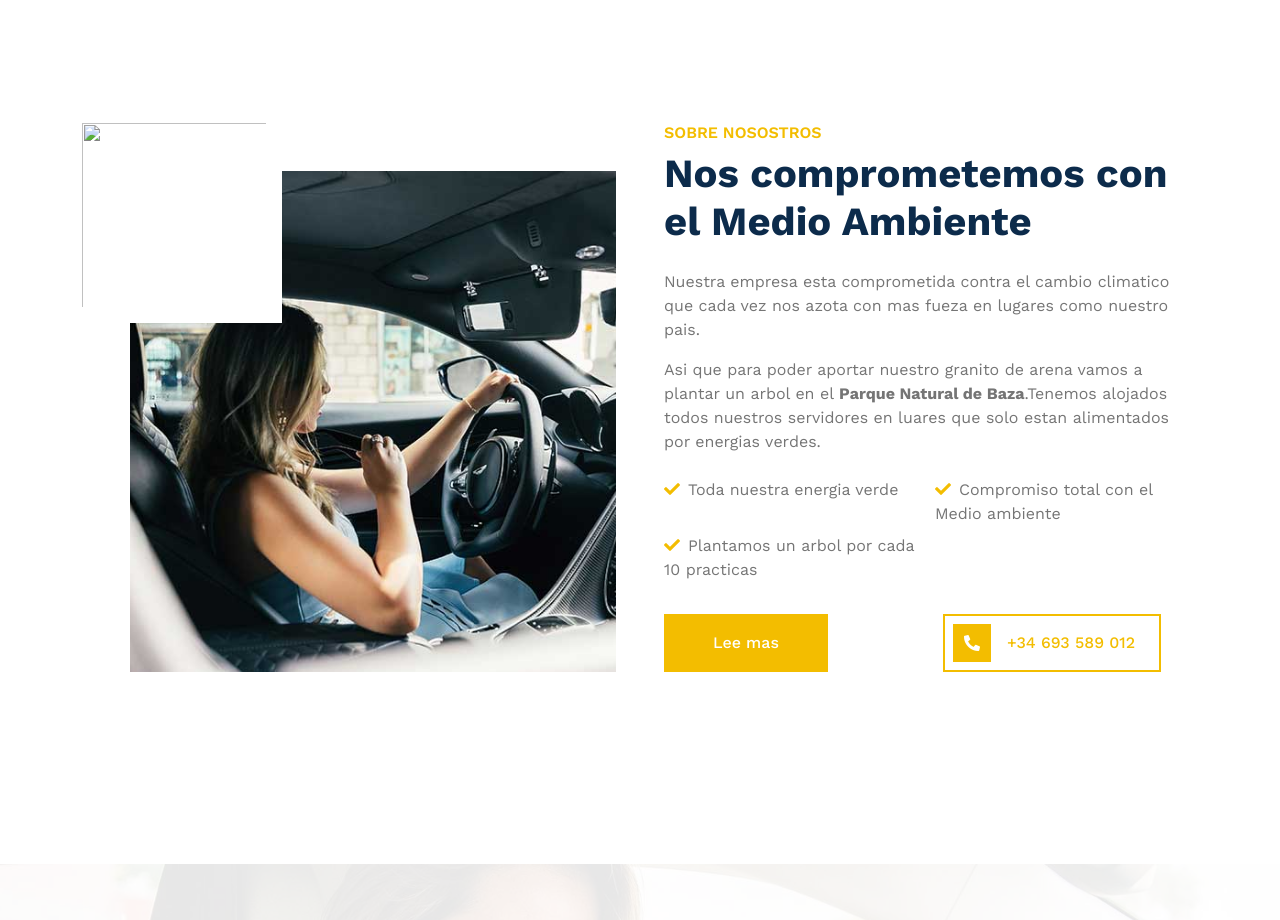
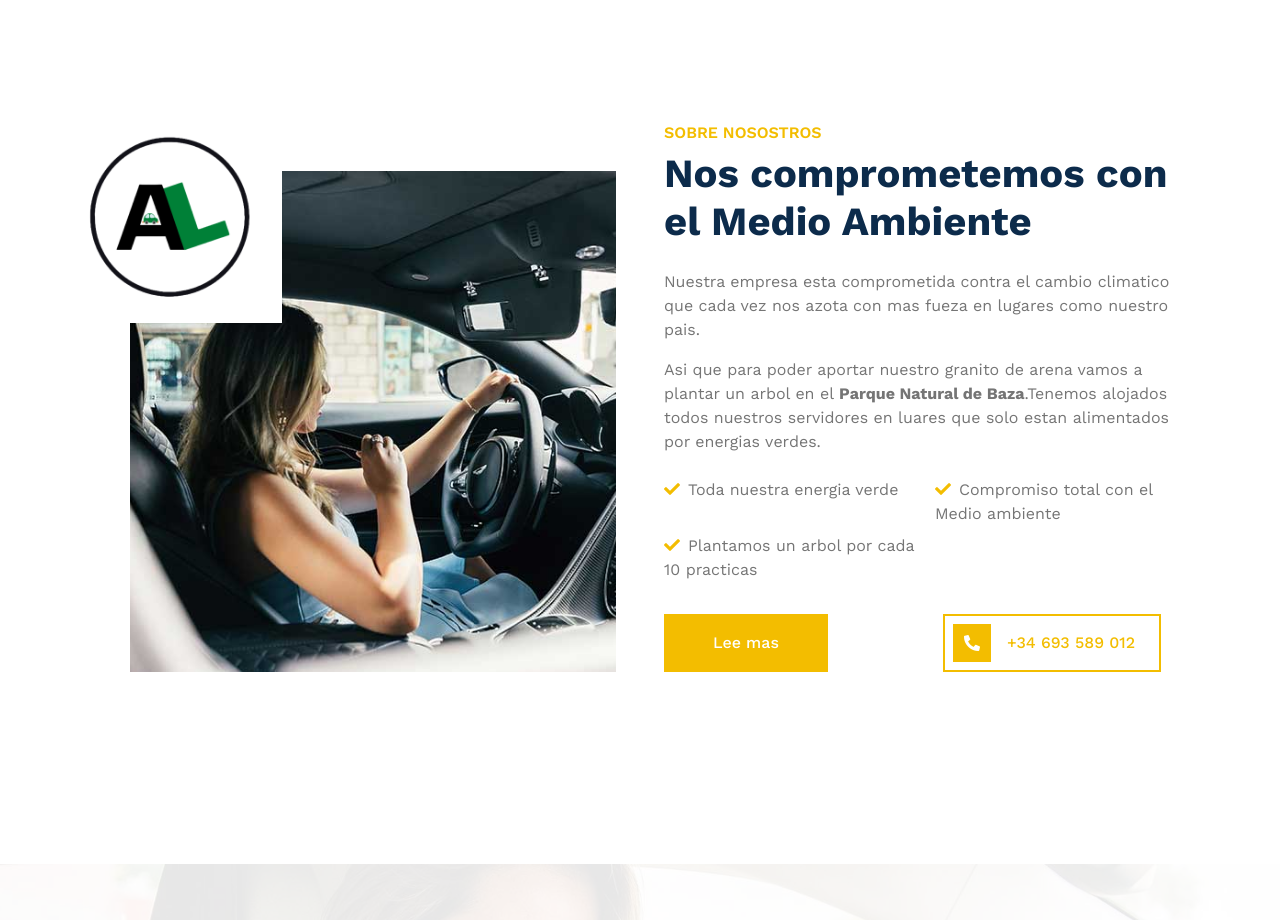
Before and after one commit to Jaavii004/pagina, a plain HTML site: page index.html in a window 1280 px wide. Shown: the part 1020-1940 px from the top of the page. Drawn offline with nearby package versions, Linux system fonts and the light colour scheme.

Commit message:
Update index.html

```diff
--- a/index.html
+++ b/index.html
@@ -203,7 +203,7 @@
                 <div class="col-lg-6 wow fadeInUp" data-wow-delay="0.1s">
                     <div class="position-relative overflow-hidden ps-5 pt-5 h-100" style="min-height: 400px;">
                         <img class="position-absolute w-100 h-100" src="img/about-1.jpg" alt="" style="object-fit: cover;">
-                        <img class="position-absolute top-0 start-0 bg-white pe-3 pb-3" src="logo.jpg" alt="" style="width: 200px; height: 200px;">
+                        <img class="position-absolute top-0 start-0 bg-white pe-3 pb-3" src="logo.png" alt="" style="width: 200px; height: 200px;">
                     </div>
                 </div>
                 <div class="col-lg-6 wow fadeInUp" data-wow-delay="0.5s">
```
